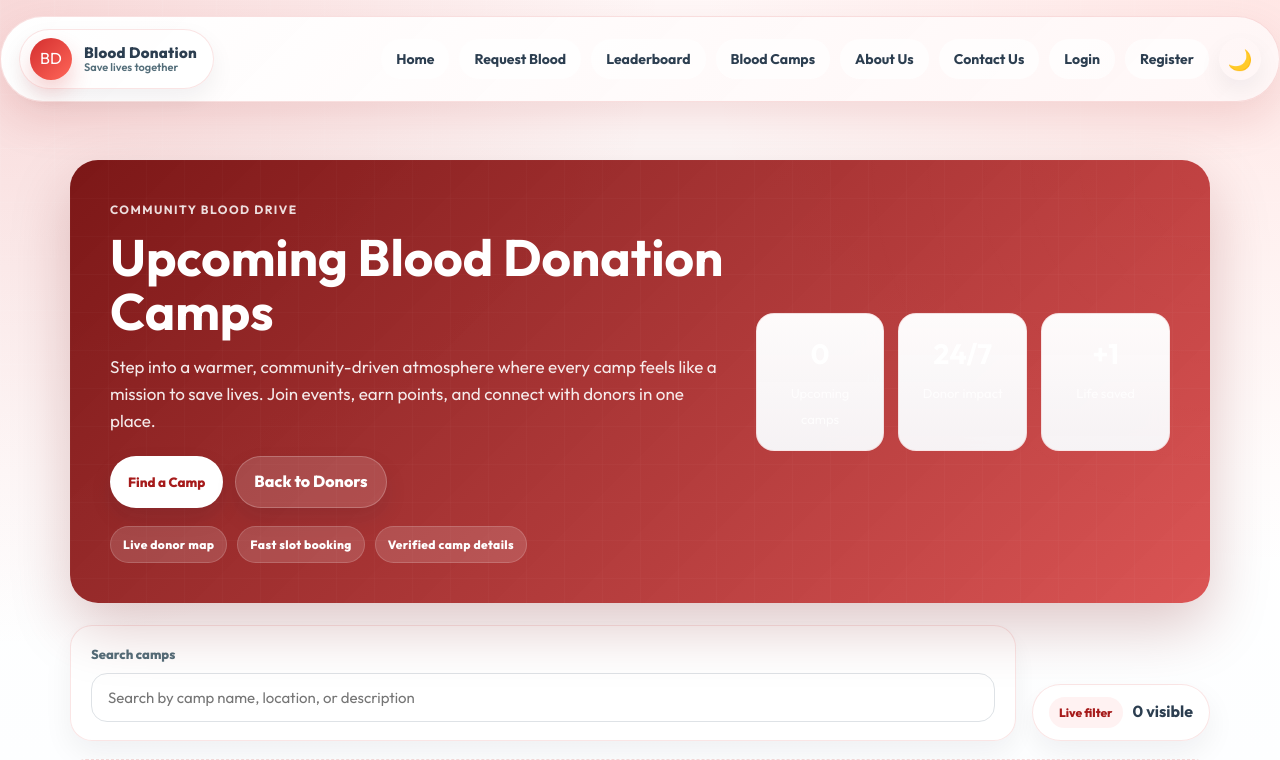
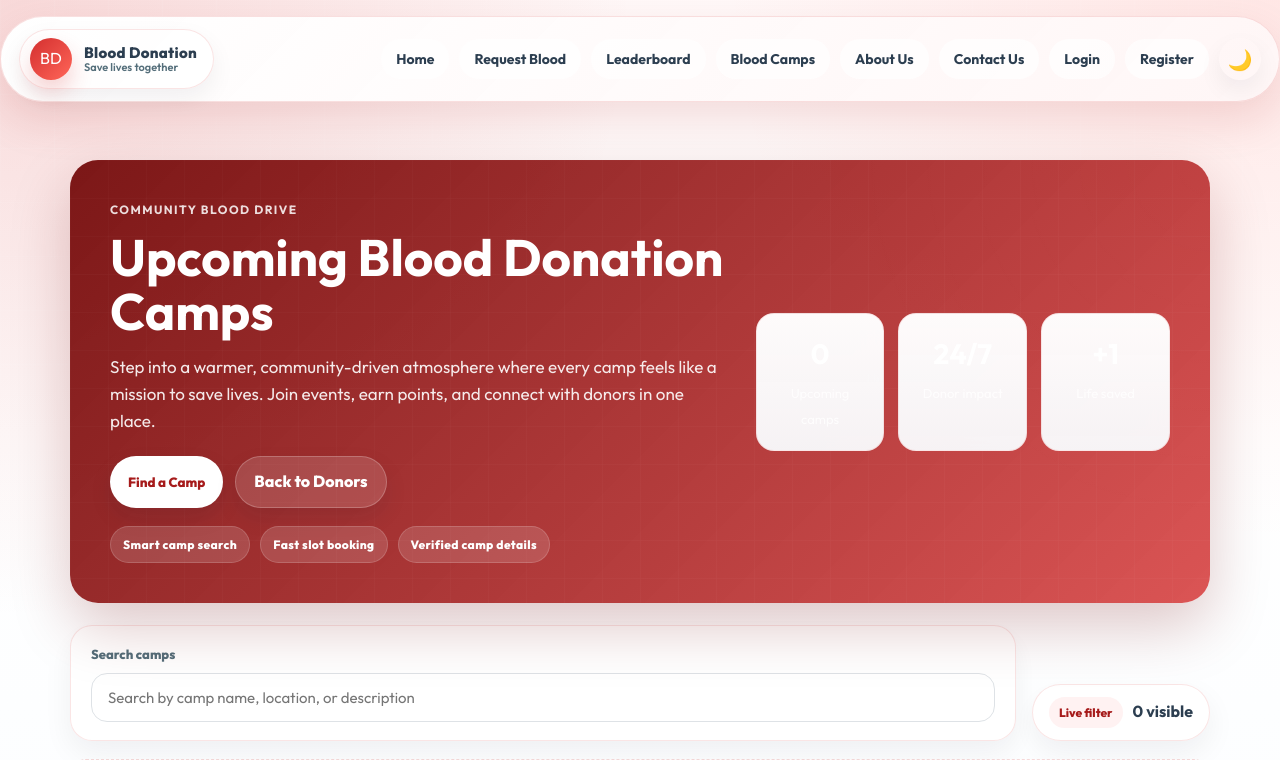
Before and after one commit to sumyaevu989/blood-donation, a Django app: page /camps/ in a window 1280 px wide. Shown: the part 14-774 px from the top of the page. Run offline with Django 5.2, Linux system fonts and the light colour scheme; data that the repository does not hold is empty.

Commit message:
Refine camps search and layout

```diff
--- a/core/templates/core/camps.html
+++ b/core/templates/core/camps.html
@@ -1,10 +1,6 @@
 {% extends 'core/base.html' %}
 {% block title %}Upcoming Blood Camps{% endblock %}
 {% block body_class %}camp-environment-page{% endblock %}
-
-{% block extra_head %}
-<link rel="stylesheet" href="https://unpkg.com/leaflet@1.9.4/dist/leaflet.css" integrity="sha256-p4NxAoJBhIIN+hmNHrzRCf9tD/miZyoHS5obTRR9BMY=" crossorigin="" />
-{% endblock %}
 {% block content %}
 <div class="camp-page-shell">
     <section class="camp-hero">
@@ -18,7 +14,7 @@
                     <a href="{% url 'index' %}" class="camp-hero-link">Back to Donors</a>
                 </div>
                 <div class="camp-feature-row">
-                    <div class="camp-feature-chip">Live donor map</div>
+                    <div class="camp-feature-chip">Smart camp search</div>
                     <div class="camp-feature-chip">Fast slot booking</div>
                     <div class="camp-feature-chip">Verified camp details</div>
                 </div>
@@ -52,22 +48,14 @@
     </section>
 
     <div class="camp-strip-note">
-        <span>Tip:</span> use search to filter both the map markers and the camp cards instantly.
+        <span>Tip:</span> use search to filter the camp cards instantly.
     </div>
 
-    <section class="camp-map-grid">
-        <div class="camp-map-card">
-            <div class="camp-map-card-head">
-                <div>
-                    <p class="camp-section-kicker">Live Map</p>
-                    <h2>See camps on the map</h2>
-                </div>
-                <button type="button" class="camp-mini-btn" id="campMapRecenterBtn">Recenter</button>
-            </div>
-            <div id="campMap" class="camp-map" aria-label="Blood camp map"></div>
-            <p class="camp-map-note">Markers appear for camps that have latitude and longitude saved. Camps without coordinates still appear in the list below.</p>
-        </div>
+    <div id="campSearchEmpty" class="camp-empty" hidden>
+        <h3>No camps match your search. Try a camp name, location, date, or a broader keyword.</h3>
+    </div>
 
+    <section class="camp-booking-grid">
         <div class="camp-booking-card">
             <div class="camp-map-card-head">
                 <div class="camp-booking-copy">
@@ -108,7 +96,7 @@
 
     <div class="camp-list">
         {% for camp in camps %}
-        <div class="camp-card" data-camp-name="{{ camp.name|lower }}" data-camp-location="{{ camp.location|lower }}" data-camp-description="{{ camp.description|lower }}">
+        <div class="camp-card" data-camp-name="{{ camp.name|lower }}" data-camp-location="{{ camp.location|lower }}" data-camp-description="{{ camp.description|lower }}" data-camp-date="{{ camp.date|date:'Y-m-d' }}" data-camp-keywords="camp blood donation schedule blood camp">
             <div class="camp-card-grid">
                 <div>
                     <h2>{{ camp.name }}</h2>
@@ -171,6 +159,7 @@
     const campSearch = document.getElementById('campSearch');
     const campCards = Array.from(document.querySelectorAll('.camp-card'));
     const campVisibleCount = document.getElementById('campVisibleCount');
+    const campSearchEmpty = document.getElementById('campSearchEmpty');
     const campModal = document.getElementById('campModal');
     const campModalTitle = document.getElementById('campModalTitle');
     const campModalDate = document.getElementById('campModalDate');
@@ -184,16 +173,14 @@
         let visibleCount = 0;
 
         campCards.forEach(card => {
-            const haystack = `${card.dataset.campName} ${card.dataset.campLocation} ${card.dataset.campDescription}`;
+            const haystack = `${card.dataset.campName} ${card.dataset.campLocation} ${card.dataset.campDescription} ${card.dataset.campDate} ${card.dataset.campKeywords}`;
             const matches = !query || haystack.includes(query);
             card.style.display = matches ? '' : 'none';
             if (matches) visibleCount += 1;
         });
 
         campVisibleCount.textContent = `${visibleCount} visible`;
-        if (window.refreshCampMarkerVisibility) {
-            window.refreshCampMarkerVisibility();
-        }
+        campSearchEmpty.hidden = visibleCount !== 0;
     }
 
     function openCampModal(details) {
@@ -238,82 +225,11 @@
             closeCampModal();
         }
     });
+
+    filterCamps();
 </script>
-<script src="https://unpkg.com/leaflet@1.9.4/dist/leaflet.js" integrity="sha256-20nQCchB9co0qIjJZRGuk2/Z9VM+kNiyxNV1lvTlZBo=" crossorigin=""></script>
 <script>
     (function () {
-        const mapElement = document.getElementById('campMap');
-        if (!mapElement || typeof L === 'undefined') {
-            return;
-        }
-
-        const map = L.map('campMap', { scrollWheelZoom: false }).setView([23.8103, 90.4125], 7);
-        L.tileLayer('https://{s}.tile.openstreetmap.org/{z}/{x}/{y}.png', {
-            maxZoom: 19,
-            attribution: '&copy; OpenStreetMap contributors',
-        }).addTo(map);
-
-        const markers = [];
-        let campsPayload = [];
-
-        function applyMarkerFilter() {
-            const query = (campSearch.value || '').trim().toLowerCase();
-            markers.forEach(marker => {
-                const data = marker._campData || {};
-                const matches = !query || `${data.name || ''} ${data.location || ''} ${data.description || ''}`.includes(query);
-                if (matches) {
-                    marker.addTo(map);
-                } else {
-                    map.removeLayer(marker);
-                }
-            });
-        }
-
-        window.refreshCampMarkerVisibility = applyMarkerFilter;
-
-        async function loadMapData() {
-            try {
-                const response = await fetch('{% url 'api_camps' %}', { headers: { 'X-Requested-With': 'XMLHttpRequest' } });
-                const payload = await response.json();
-                campsPayload = payload.camps || [];
-
-                markers.forEach(marker => map.removeLayer(marker));
-                markers.length = 0;
-
-                const bounds = [];
-                campsPayload.forEach(camp => {
-                    if (camp.latitude === null || camp.longitude === null || camp.latitude === undefined || camp.longitude === undefined) {
-                        return;
-                    }
-
-                    const marker = L.marker([camp.latitude, camp.longitude]).addTo(map);
-                    marker.bindPopup(`<strong>${camp.name}</strong><br>${camp.location}<br>${camp.date}`);
-                    marker._campData = {
-                        name: (camp.name || '').toLowerCase(),
-                        location: (camp.location || '').toLowerCase(),
-                        description: (camp.description || '').toLowerCase(),
-                    };
-                    markers.push(marker);
-                    bounds.push([camp.latitude, camp.longitude]);
-                });
-
-                if (bounds.length) {
-                    map.fitBounds(bounds, { padding: [30, 30] });
-                }
-
-                applyMarkerFilter();
-            } catch (error) {
-                console.error('Failed to load camps for map', error);
-            }
-        }
-
-        const recenterBtn = document.getElementById('campMapRecenterBtn');
-        if (recenterBtn) {
-            recenterBtn.addEventListener('click', () => {
-                map.setView([23.8103, 90.4125], 7);
-            });
-        }
-
         const appointmentForm = document.getElementById('appointmentForm');
         const appointmentCamp = document.getElementById('appointmentCamp');
         const appointmentDateTime = document.getElementById('appointmentDateTime');
@@ -369,8 +285,6 @@
                 }
             });
         }
-
-        loadMapData();
     })();
 </script>
 {% endblock %}
```
Also changed, not shown: static/css/styles.css (+6 -26 lines).
